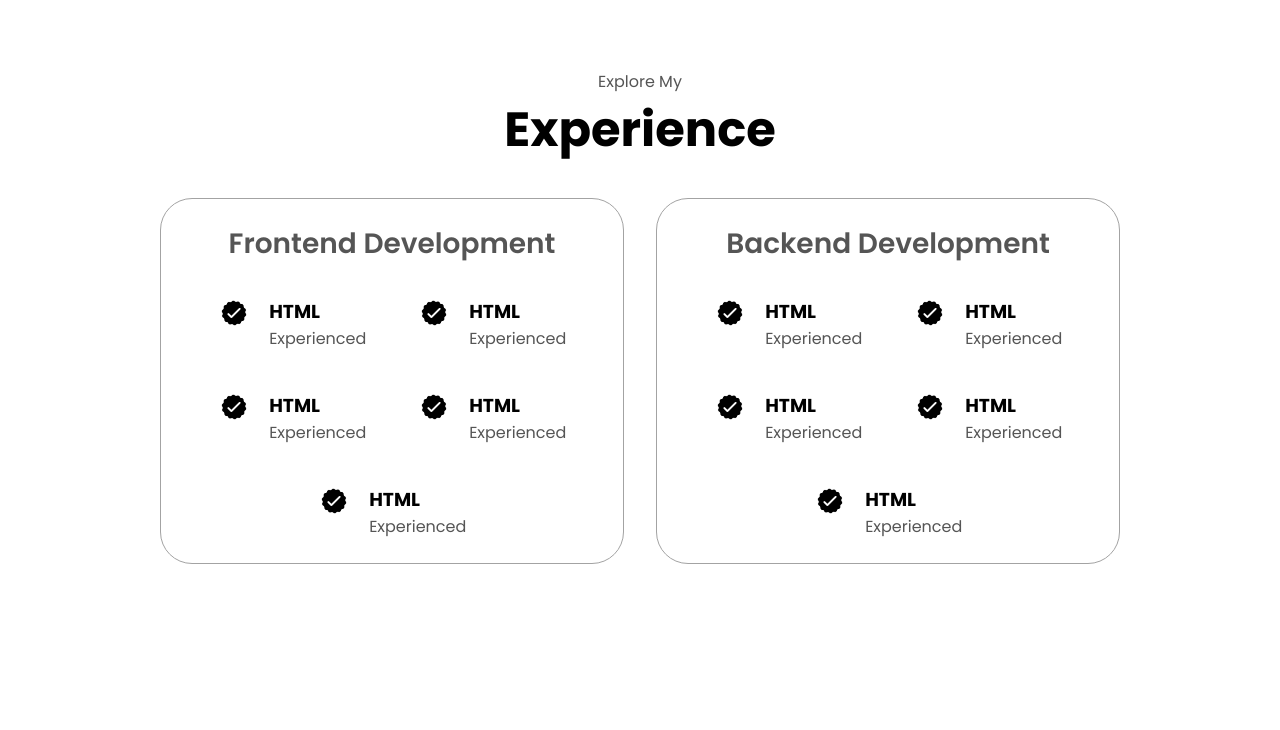
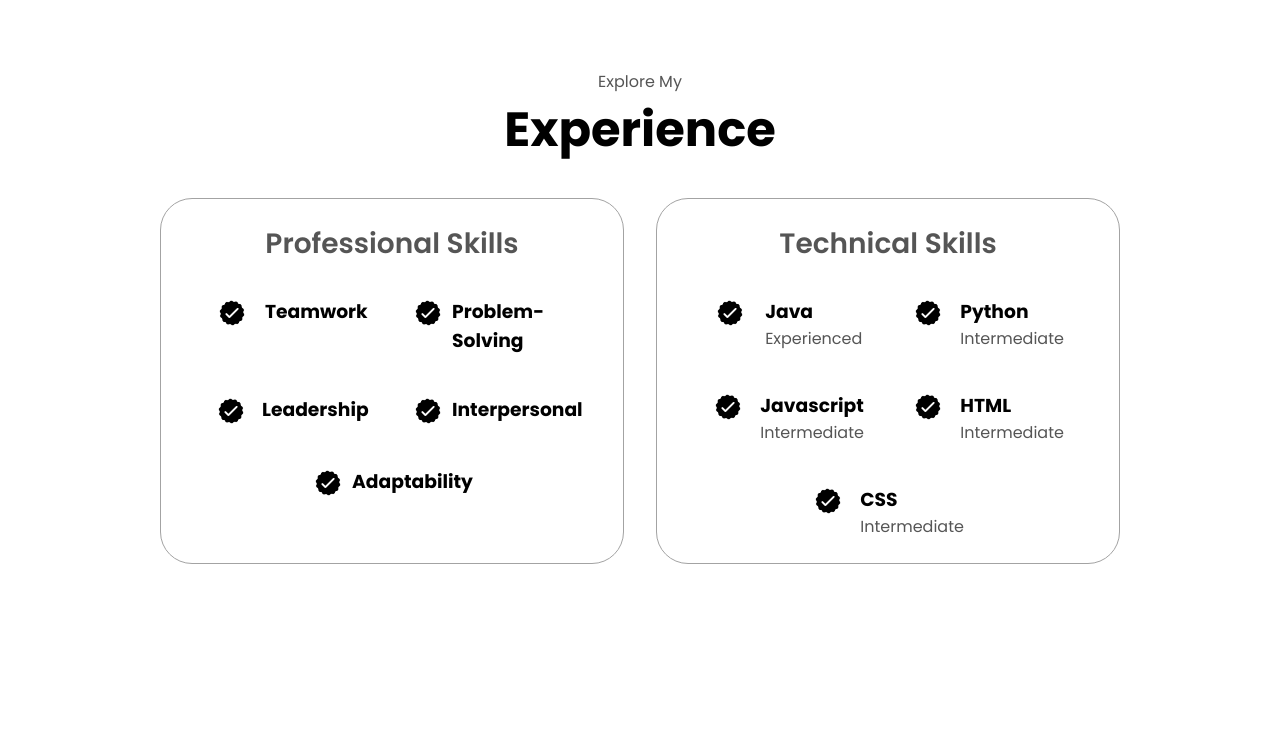
Before and after one commit to johndoan09/portfolio, a plain HTML site: page index.html in a window 1280 px wide. Shown: the part 1540-2270 px from the top of the page. Drawn offline with Linux system fonts and the light colour scheme.

Commit message:
Update index.html

```diff
--- a/index.html
+++ b/index.html
@@ -67,18 +67,13 @@
             <div class="about-details-container">
                 <div class="about-containers">
                     <div class="details-container">
-                        <img src="./assets/work-experience-clip-art-computer-icons-1.png" alt="experience icon" class="icon">
-                        <h3>Experience</h3>
-                        <p>blah blah blah</p>
-                    </div>
-                    <div class="details-container">
                         <img src="./assets/johneducation-removebg-preview.png" alt="education icon" class="icon">
                         <h3>Education</h3>
-                        <p>blah blah blah</p>
+                        <p>2nd Year CS Major at Georgia Institute of Technology</p>
                     </div>
                 </div>
                 <div class="text-container">
-                    Lorem ipsum dolor sit amet, consectetur adipisicing elit. Mollitia molestiae unde officiis voluptatem vitae nisi atque. Tempora, repudiandae laborum sapiente neque provident harum omnis, debitis, mollitia voluptatibus illum nihil corporis.
+                    Hello, my name is John Doan. I was born and raised in Lilburn, Georgia. My professional experience spans various roles, including data analyst, receptionist, and medical assistant at a chiropractic clinic, as well as barista and cashier at a bakery. In my free time, I enjoy watching movies and shows, exploring cafes, and trying new foods. I'm a passionate supporter of Atlanta sports teams, especially the Atlanta Falcons and Hawks. Additionally, I dedicate time to volunteering at my church, where I lead data collection and organization efforts to support fundraising for charitable causes. I am committed to leveraging technology to enhance human life. By working on projects that develop my problem-solving and programming skills, I aim to create innovative solutions that address real-world challenges and improve people's everyday experiences.
                 </div>
             </div>
         </div>
@@ -90,81 +85,76 @@
         <div class="experience-details-container">
             <div class="about-containers">
                 <div class="details-container">
-                    <h2 class="experience-sub-title">Frontend Development</h2>
+                    <h2 class="experience-sub-title">Professional Skills</h2>
                     <div class="article-container">
                         <article>
                             <img src="./assets/checkmark.png" alt="checkmark icon" class="icon">
                             <div>
-                                <h3>HTML</h3>
+                                <h3>Teamwork</h3>
+                            </div>
+                        </article>
+                        <article>
+                            <img src="./assets/checkmark.png" alt="checkmark icon" class="icon">
+                            <div>
+                                <h3>Problem-Solving</h3>
+                            </div>
+                        </article>
+                        <article>
+                            <img src="./assets/checkmark.png" alt="checkmark icon" class="icon">
+                            <div>
+                                <h3>Leadership</h3>
+                            </div>
+                        </article>
+                        <article>
+                            <img src="./assets/checkmark.png" alt="checkmark icon" class="icon">
+                            <div>
+                                <h3>Interpersonal</h3>
+                            </div>
+                        </article>
+                        <article>
+                            <img src="./assets/checkmark.png" alt="checkmark icon" class="icon">
+                            <div>
+                                <h3>Adaptability</h3>
+                            </div>
+                        </article>
+                    </div>
+                </div>
+                <div class="details-container">
+                    <h2 class="experience-sub-title">Technical Skills</h2>
+                    <div class="article-container">
+                        <article>
+                            <img src="./assets/checkmark.png" alt="checkmark icon" class="icon">
+                            <div>
+                                <h3>Java</h3>
                                 <p>Experienced</p>
                             </div>
                         </article>
                         <article>
                             <img src="./assets/checkmark.png" alt="checkmark icon" class="icon">
                             <div>
-                                <h3>HTML</h3>
-                                <p>Experienced</p>
+                                <h3>Python</h3>
+                                <p>Intermediate</p>
+                            </div>
+                        </article>
+                        <article>
+                            <img src="./assets/checkmark.png" alt="checkmark icon" class="icon">
+                            <div>
+                                <h3>Javascript</h3>
+                                <p>Intermediate</p>
                             </div>
                         </article>
                         <article>
                             <img src="./assets/checkmark.png" alt="checkmark icon" class="icon">
                             <div>
                                 <h3>HTML</h3>
-                                <p>Experienced</p>
+                                <p>Intermediate</p>
                             </div>
                         </article>
                         <article>
                             <img src="./assets/checkmark.png" alt="checkmark icon" class="icon">
                             <div>
-                                <h3>HTML</h3>
-                                <p>Experienced</p>
-                            </div>
-                        </article>
-                        <article>
-                            <img src="./assets/checkmark.png" alt="checkmark icon" class="icon">
-                            <div>
-                                <h3>HTML</h3>
-                                <p>Experienced</p>
-                            </div>
-                        </article>
-                    </div>
-                </div>
-                <div class="details-container">
-                    <h2 class="experience-sub-title">Backend Development</h2>
-                    <div class="article-container">
-                        <article>
-                            <img src="./assets/checkmark.png" alt="checkmark icon" class="icon">
-                            <div>
-                                <h3>HTML</h3>
-                                <p>Experienced</p>
-                            </div>
-                        </article>
-                        <article>
-                            <img src="./assets/checkmark.png" alt="checkmark icon" class="icon">
-                            <div>
-                                <h3>HTML</h3>
-                                <p>Experienced</p>
-                            </div>
-                        </article>
-                        <article>
-                            <img src="./assets/checkmark.png" alt="checkmark icon" class="icon">
-                            <div>
-                                <h3>HTML</h3>
-                                <p>Experienced</p>
-                            </div>
-                        </article>
-                        <article>
-                            <img src="./assets/checkmark.png" alt="checkmark icon" class="icon">
-                            <div>
-                                <h3>HTML</h3>
-                                <p>Experienced</p>
-                            </div>
-                        </article>
-                        <article>
-                            <img src="./assets/checkmark.png" alt="checkmark icon" class="icon">
-                            <div>
-                                <h3>HTML</h3>
-                                <p>Experienced</p>
+                                <h3>CSS</h3>
+                                <p>Intermediate</p>
                             </div>
                         </article>
                     </div>
```
